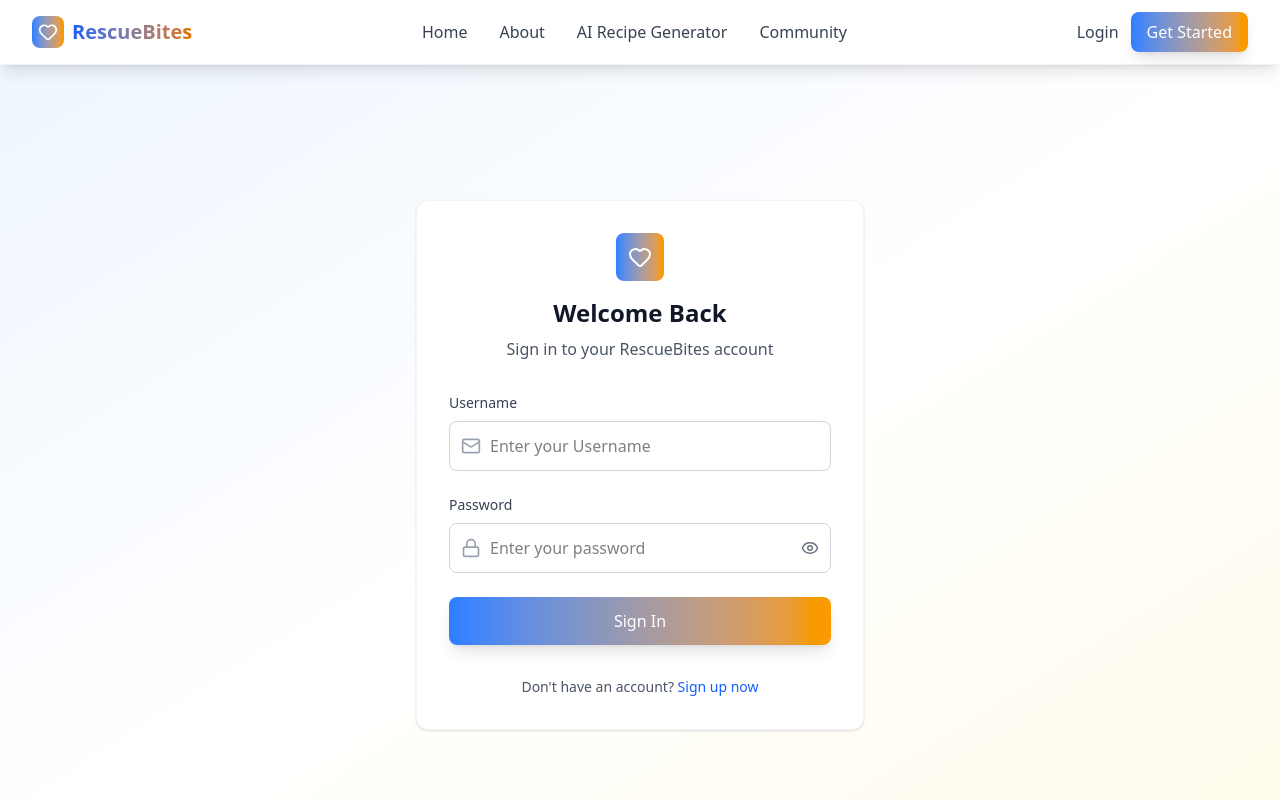
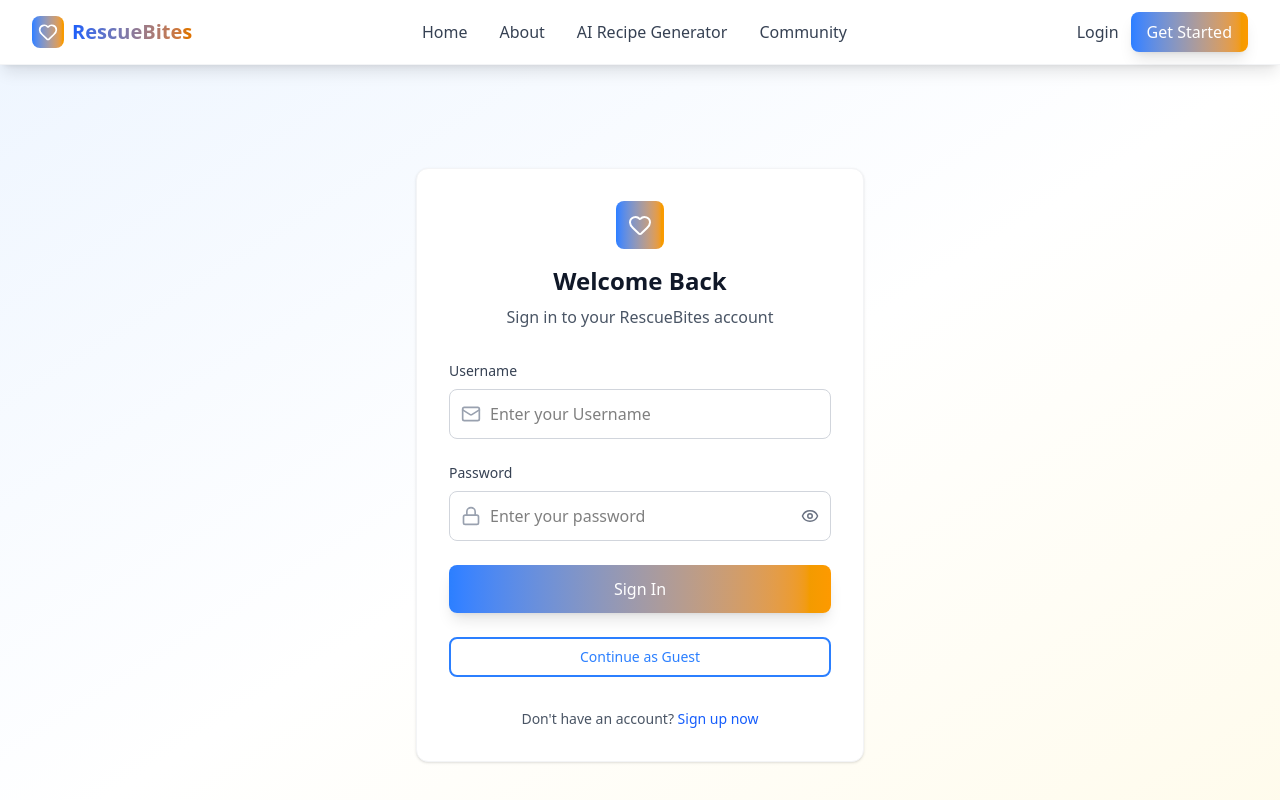
Before and after one commit to anubhootipandey/RescueBites_Frontend, a React (Vite) app: page /login in a window 1280 px wide. Shown: the top 800 px of the page. Built offline with nearby package versions, Linux system fonts and the light colour scheme.

Commit message:
login and register

```diff
--- a/src/components/auth/Login.jsx
+++ b/src/components/auth/Login.jsx
@@ -37,6 +37,19 @@ export default function Login() {
       setLoading(false);
     }
   };
+
+ const handleGuestLogin = async () => {
+  try {
+    const res = await api.post("/auth/skip-login"); // NOT axios directly
+    localStorage.setItem("token", res.data.token);
+    localStorage.setItem("user", JSON.stringify(res.data.user));
+    navigate("/dashboard");
+  } catch (err) {
+    console.error("Guest login failed", err);
+  }
+};
+
+
 
   return (
     <div className="min-h-screen bg-gradient-to-br from-blue-50 via-white to-amber-50 flex items-center justify-center py-12 px-4 sm:px-6 lg:px-8">
@@ -120,6 +133,15 @@ export default function Login() {
             >
               {loading ? 'Signing In...' : 'Sign In'}
             </Button>
+            <Button
+  onClick={handleGuestLogin}
+  variant="outline"
+  type="button"
+  className="w-full"
+>
+  Continue as Guest
+</Button>
+
           </form>
 
           <div className="mt-8 text-center">
--- a/src/components/auth/Register.jsx
+++ b/src/components/auth/Register.jsx
@@ -120,7 +120,6 @@ const Register = () => {
                 >
                   <option value="donor">Donate surplus food</option>
                   <option value="recipient">Receive donated food</option>
-                  <option value="admin">Admin access</option>
                 </select>
               </div>
             </div>
```
